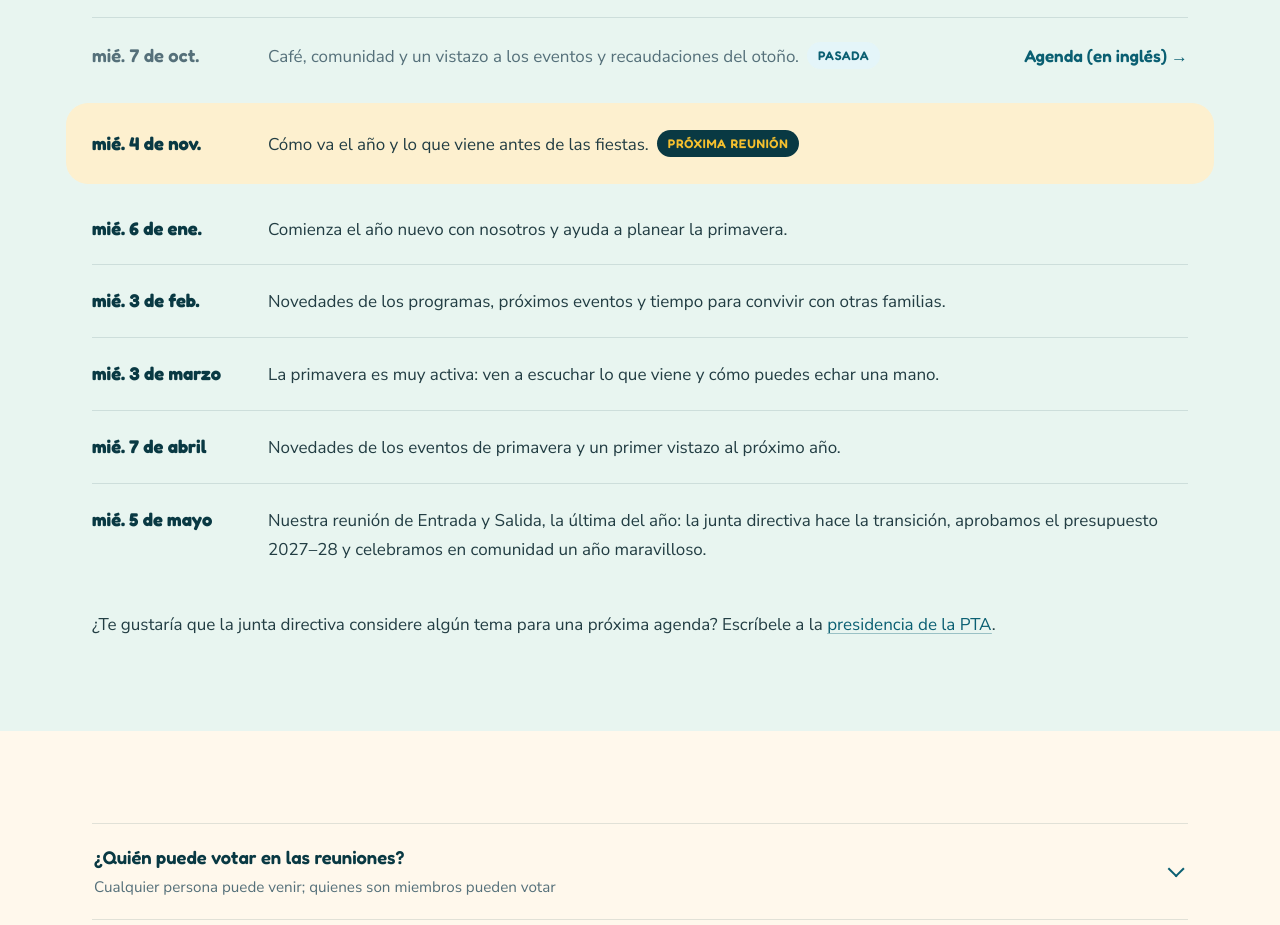
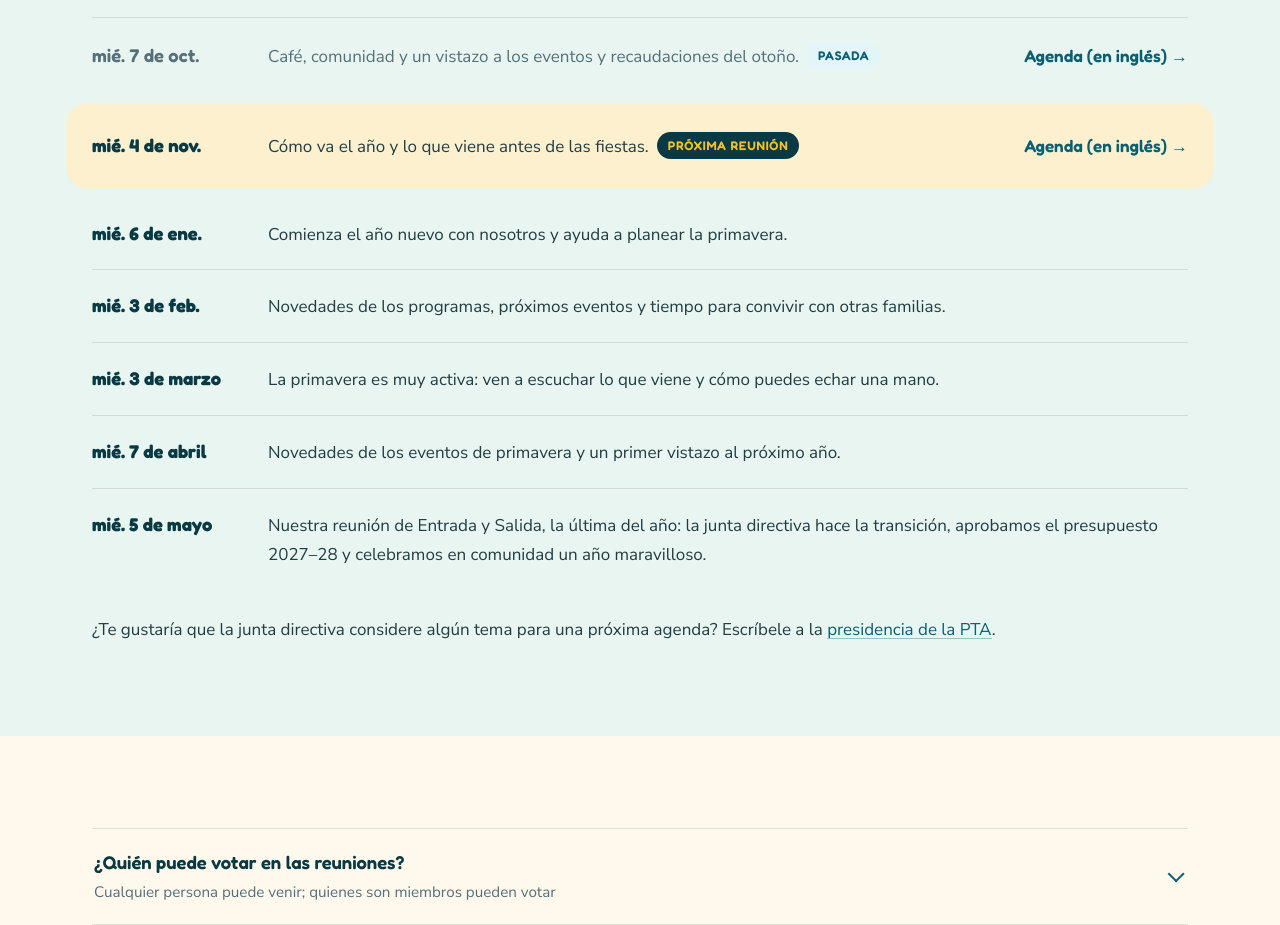
Before and after one commit to emcgee/will-rogers-pta, a plain HTML site: page es/pta-meetings.html in a window 1280 px wide. Shown: the part 1271-2196 px from the top of the page. Drawn offline with Linux system fonts and the light colour scheme.

Commit message:
Post Nov 4 meeting agenda (EN+ES)

```diff
--- a/es/pta-meetings.html
+++ b/es/pta-meetings.html
@@ -112,7 +112,7 @@
     <ol class="timeline">
       <li data-date="2026-09-02"><p class="timeline__date">mié. 2 de sept.</p><p class="timeline__text">Nuestra primera reunión del año: conoce a la junta directiva, aprende cómo funciona la PTA en Will Rogers y ayuda a aprobar el presupuesto 2026&ndash;27.<span class="timeline__tag timeline__tag--next">Próxima reunión</span><span class="timeline__tag timeline__tag--past">Pasada</span></p><div><a class="arrow-link" href="https://docs.google.com/document/d/1ya2kHqJEGOu15kQjQlDCpYuqtWfyejhDyHs99AKOINE/edit?usp=sharing" target="_blank" rel="noopener">Agenda (en inglés)<span class="visually-hidden"> (se abre en una pestaña nueva)</span></a></div></li>
       <li data-date="2026-10-07"><p class="timeline__date">mié. 7 de oct.</p><p class="timeline__text">Café, comunidad y un vistazo a los eventos y recaudaciones del otoño.<span class="timeline__tag timeline__tag--next">Próxima reunión</span><span class="timeline__tag timeline__tag--past">Pasada</span></p><div><a class="arrow-link" href="https://docs.google.com/document/d/1GG_sCT7r4TLprkH_ju6S9mPChRznJxi7gRwEmhARJAg/edit?usp=sharing" target="_blank" rel="noopener">Agenda (en inglés)<span class="visually-hidden"> (se abre en una pestaña nueva)</span></a></div></li>
-      <li data-date="2026-11-04"><p class="timeline__date">mié. 4 de nov.</p><p class="timeline__text">Cómo va el año y lo que viene antes de las fiestas.<span class="timeline__tag timeline__tag--next">Próxima reunión</span><span class="timeline__tag timeline__tag--past">Pasada</span></p><div></div></li>
+      <li data-date="2026-11-04"><p class="timeline__date">mié. 4 de nov.</p><p class="timeline__text">Cómo va el año y lo que viene antes de las fiestas.<span class="timeline__tag timeline__tag--next">Próxima reunión</span><span class="timeline__tag timeline__tag--past">Pasada</span></p><div><a class="arrow-link" href="https://docs.google.com/document/d/1RETGDODd8Pmazq3UYIDUJpChbNjFHizGRAeEuDSgid8/edit?usp=sharing" target="_blank" rel="noopener">Agenda (en inglés)<span class="visually-hidden"> (se abre en una pestaña nueva)</span></a></div></li>
       <li data-date="2027-01-06"><p class="timeline__date">mié. 6 de ene.</p><p class="timeline__text">Comienza el año nuevo con nosotros y ayuda a planear la primavera.<span class="timeline__tag timeline__tag--next">Próxima reunión</span><span class="timeline__tag timeline__tag--past">Pasada</span></p><div></div></li>
       <li data-date="2027-02-03"><p class="timeline__date">mié. 3 de feb.</p><p class="timeline__text">Novedades de los programas, próximos eventos y tiempo para convivir con otras familias.<span class="timeline__tag timeline__tag--next">Próxima reunión</span><span class="timeline__tag timeline__tag--past">Pasada</span></p><div></div></li>
       <li data-date="2027-03-03"><p class="timeline__date">mié. 3 de marzo</p><p class="timeline__text">La primavera es muy activa: ven a escuchar lo que viene y cómo puedes echar una mano.<span class="timeline__tag timeline__tag--next">Próxima reunión</span><span class="timeline__tag timeline__tag--past">Pasada</span></p><div></div></li>
```
Also changed, not shown: pta-meetings.html (+1 -1 lines).
